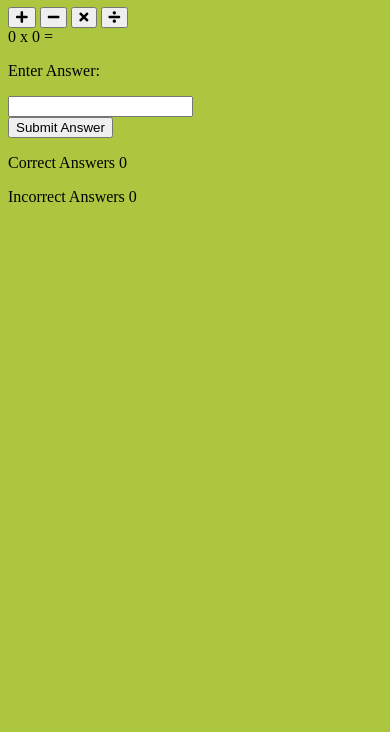
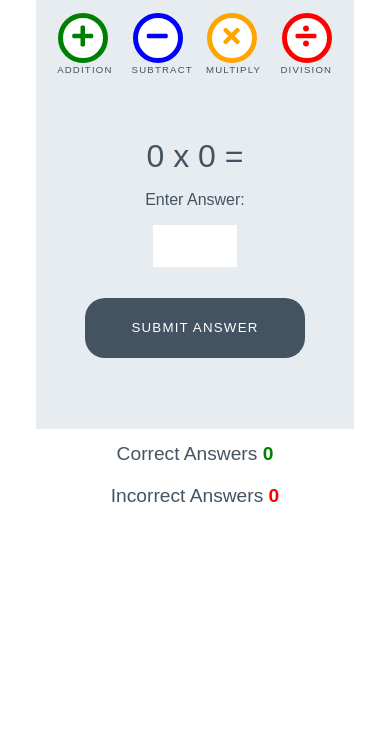
Before and after one commit to Jaibe-444/Love-Maths, a plain HTML site: page index.html in a window 390 px wide. Shown: the part 112-844 px from the top of the page. Drawn offline with Linux system fonts and the light colour scheme.

Commit message:
Add styles for game

```diff
--- a/assets/css/style.css
+++ b/assets/css/style.css
@@ -1,3 +1,252 @@
-body{
-    background-color: #acc73f;
+/* --------- Global style */
+
+body {
+    background-color: white;
+    font-family: "Raleway", sans-serif;
+    color: #445361;
+    text-align: center;
 }
+
+/* --------- Heading */
+
+.heading {
+    text-align: center;
+    font-size: 2.5rem;
+}
+
+.logo {
+    height: 40px;
+    padding-right: 5px;
+}
+
+/* --------- Game layout */
+
+.game-area {
+    background-color: #E6ECF0;
+    box-sizing: border-box;
+    width: 85%;
+    height: 65vh;
+    max-height: 450px;
+    max-width: 830px;
+    margin-left: auto;
+    margin-right: auto;
+    padding: 1%;
+}
+
+.question-area {
+    width: 50%;
+    font-size: 2rem;
+    margin: auto;
+    padding: 50px 0;
+}
+
+.question-area span {
+    padding: 0 15px;
+}
+
+.score-area {
+    margin: 5px auto;
+    width: 60%;
+    font-size: 1.2rem;
+}
+
+.controls-area {
+    width: 85%;
+    margin: 30px auto;
+}
+
+#score {
+    color: green;
+    font-weight: bold;
+}
+
+#incorrect {
+    color: red;
+    font-weight: bold;
+}
+
+.answer-message {
+    display: none;
+    font-size: 1rem;
+}
+
+#answer-box {
+    border: none;
+    color: #445361;
+    display: inline-block;
+    height: 40px;
+    width: 80px;
+    font-size: 1.2rem;
+}
+
+.scores {
+    display: inline-block;
+    padding: 25px;
+}
+
+/* --------- Buttons */
+
+.btn {
+    width: 220px;
+    height: 60px;
+    font-family: "Raleway", sans-serif;
+    text-transform: uppercase;
+    letter-spacing: 1.2px;
+    color: white;
+}
+
+.btn:focus {
+    outline: none;
+}
+
+.btn--big {
+    padding-top: 10px;
+    border-radius: 50%;
+    background-color: white;
+    border: 10px solid;
+    width: 100px;
+    height: 100px;
+    font-size: 3.2rem;
+    margin: 0 30px;
+    transition: all 0.5s;
+}
+
+.btn--big::after{
+    content: attr(data-type);
+    font-size: 1rem;
+    color: #445361;
+    position: relative;
+    left: -0.5em;
+}
+
+.btn--blue {
+    border-color: blue;
+    color: blue;
+}
+
+.btn--blue:active,
+.btn--blue:hover {
+    background-color: darkblue;
+    color: white;
+}
+
+.btn--orange {
+    border-color: orange;
+    color: orange;
+}
+
+.btn--orange:active,
+.btn--orange:hover {
+    background-color: darkorange;
+    color: white;
+}
+
+.btn--red {
+    border-color: red;
+    color: red;
+}
+
+.btn--red:active,
+.btn--red:hover {
+    background-color: darkred;
+    color: white;
+}
+
+.btn--green {
+    border-color: green;
+    color: green;
+}
+
+.btn--green:active,
+.btn--green:hover {
+    background-color: darkgreen;
+    color: white;
+}
+
+.btn--gray {
+    margin-top: 25px;
+    background-color: #445361;
+    border: 1px transparent;
+    border-radius: 20px;
+}
+
+.btn--gray:active,
+.btn--gray:hover {
+    background-color: #0d1013;
+}
+
+/* --------- Media queries */
+
+@media (max-width: 414px) {
+    .controls-area {
+        width: 100%;
+    }
+
+    .btn--big {
+        margin: 0 10px;
+        padding: 5px;
+        border: 5px solid;
+        width: 50px;
+        height: 50px;
+        font-size: 1.5rem;
+    }
+
+    .btn--big::after {
+        font-size: 0.6rem;
+        left: -0.7rem;
+    }
+
+    .question-area {
+        padding: 10% 0;
+        width: 100%;
+    }
+
+    .question-area span {
+        padding: 0;
+    }
+
+    .answer-message {
+        display: block;
+    }
+
+    #answer-box {
+        display: block;
+        margin: 0 auto;
+    }
+    .btn--gray {
+        margin-top: 0;
+    }
+
+    .score-area {
+        width: 100%;
+    }
+
+    .scores {
+        margin: 0.5em auto;
+        display: block;
+        padding: 5px;
+    }
+
+    .heading {
+        font-size: 2rem;
+    }
+}
+
+@media (max-width: 320px) {
+    .game-area {
+        height: 70vh;
+    }
+
+    .controls-area {
+        width: 75%;
+        margin: 10px auto;
+    }
+
+    .btn--big {
+        margin: 10px 10px;
+    }
+    .question-area {
+        padding: 10px 0;
+    }
+
+}
--- a/index.html
+++ b/index.html
@@ -13,16 +13,16 @@
 
     <div class="game-area">
         <div class="controls-area">
-            <button class="btn btn--big btn--green">
+            <button data-type="addition" class="btn btn--big btn--green">
                 <i class="fas fa-plus"></i>
             </button>
-            <button class="btn btn--big btn--blue">
+            <button data-type="subtract" class="btn btn--big btn--blue">
                 <i class="fas fa-minus"></i>
             </button>
-            <button class="btn btn--big btn--orange">
+            <button data-type="multiply" class="btn btn--big btn--orange">
                 <i class="fas fa-times"></i>
             </button>
-            <button class="btn btn--big btn--red">
+            <button data-type="division" class="btn btn--big btn--red">
                 <i class="fas fa-divide"></i>
             </button>
         </div>
@@ -34,12 +34,13 @@
             <p class="answer-message">Enter Answer:</p>
             <input id="answer-box" type="number">
         </div>
-        <button class="btn btn--gray">Submit Answer</button>
+        <button data-type="submit" class="btn btn--gray">Submit Answer</button>
     </div>
 
     <div class="score-area">
         <p class="scores">Correct Answers <span id="score">0</span></p>
         <p class="scores">Incorrect Answers <span id="incorrect">0</span></p>
     </div>
+
     <script src="assets/js/script.js"></script>
 </body>
```
